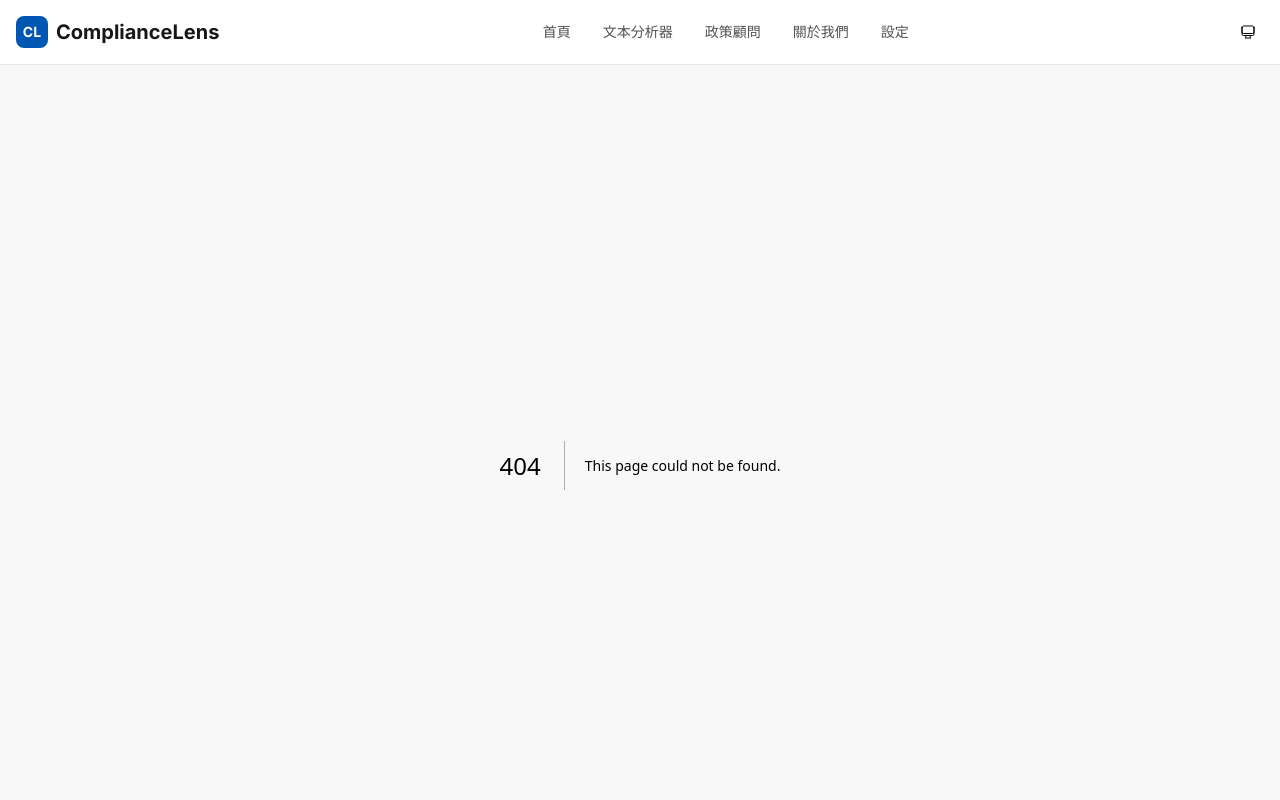
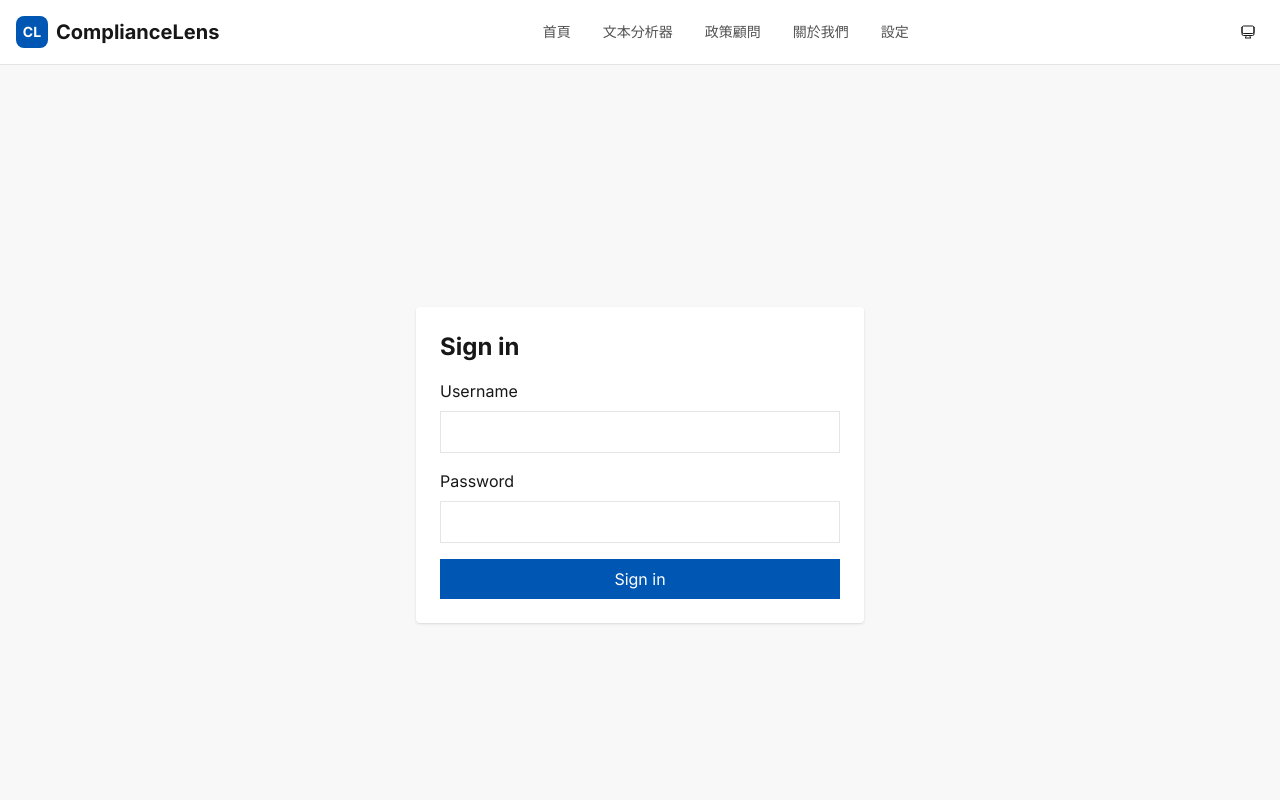
Before and after one commit to yakiniku35/DEI-AI-Detect-APP, a Next.js app: page /signin in a window 1280 px wide. Before the commit this address had no page. Shown: the top 800 px of the page. Built offline with nearby package versions, Linux system fonts and the light colour scheme.

Commit message:
feat: add next-auth route and signin demo; require NEXTAUTH_SECRET in env

```diff
--- /dev/null
+++ b/app/api/auth/[...nextauth]/route.ts
@@ -0,0 +1,47 @@
+import NextAuth from "next-auth"
+import CredentialsProvider from "next-auth/providers/credentials"
+import { NextAuthOptions } from "next-auth"
+import getAppUrl from "@/lib/getAppUrl"
+
+const options: NextAuthOptions = {
+  providers: [
+    CredentialsProvider({
+      name: "Credentials",
+      credentials: {
+        username: { label: "Username", type: "text" },
+        password: { label: "Password", type: "password" },
+      },
+      async authorize(credentials) {
+        // Demo: replace with real auth (DB, OAuth, etc.)
+        if (credentials?.username === "demo" && credentials.password === "demo") {
+          return { id: "1", name: "Demo User", email: "demo@example.com" }
+        }
+        return null
+      },
+    }),
+  ],
+  secret: process.env.NEXTAUTH_SECRET,
+  pages: {
+    signIn: "/signin",
+  },
+  callbacks: {
+    async redirect({ url, baseUrl }) {
+      // Ensure redirect uses canonical app url
+      const appUrl = getAppUrl()
+      // Allow relative URLs
+      if (url.startsWith('/')) return `${appUrl}${url}`
+      // Otherwise default to the URL's origin if same host
+      try {
+        const dest = new URL(url)
+        const appOrigin = new URL(appUrl).origin
+        if (dest.origin === appOrigin) return url
+      } catch (e) {
+        // ignore
+      }
+      return appUrl
+    },
+  },
+}
+
+const handler = NextAuth(options)
+export { handler as GET, handler as POST }
--- /dev/null
+++ b/app/signin/page.tsx
@@ -0,0 +1,39 @@
+"use client"
+
+import { useState } from "react"
+import { useRouter } from "next/navigation"
+import { signIn } from "next-auth/react"
+
+export default function SignInPage() {
+  const [username, setUsername] = useState("")
+  const [password, setPassword] = useState("")
+  const [loading, setLoading] = useState(false)
+  const router = useRouter()
+
+  const onSubmit = async (e: React.FormEvent) => {
+    e.preventDefault()
+    setLoading(true)
+    const res = await signIn("credentials", { redirect: false, username, password })
+    setLoading(false)
+    if (res && !res.error) {
+      router.push('/')
+    } else {
+      alert('登入失敗')
+    }
+  }
+
+  return (
+    <div className="min-h-screen flex items-center justify-center">
+      <form onSubmit={onSubmit} className="w-full max-w-md p-6 bg-white rounded shadow">
+        <h2 className="text-2xl font-bold mb-4">Sign in</h2>
+        <label className="block mb-2">Username</label>
+        <input className="w-full mb-4 p-2 border" value={username} onChange={(e) => setUsername(e.target.value)} />
+        <label className="block mb-2">Password</label>
+        <input type="password" className="w-full mb-4 p-2 border" value={password} onChange={(e) => setPassword(e.target.value)} />
+        <button className="w-full p-2 bg-primary text-white" disabled={loading}>
+          {loading ? 'Signing in...' : 'Sign in'}
+        </button>
+      </form>
+    </div>
+  )
+}
--- a/package.json
+++ b/package.json
@@ -17,7 +17,8 @@
     "react": "^18",
     "react-dom": "^18",
     "react-i18next": "^13.5.0",
-    "tailwind-merge": "^2.0.0"
+    "tailwind-merge": "^2.0.0",
+    "next-auth": "^4.22.1"
   },
   "devDependencies": {
     "@types/node": "^20.19.21",
```
